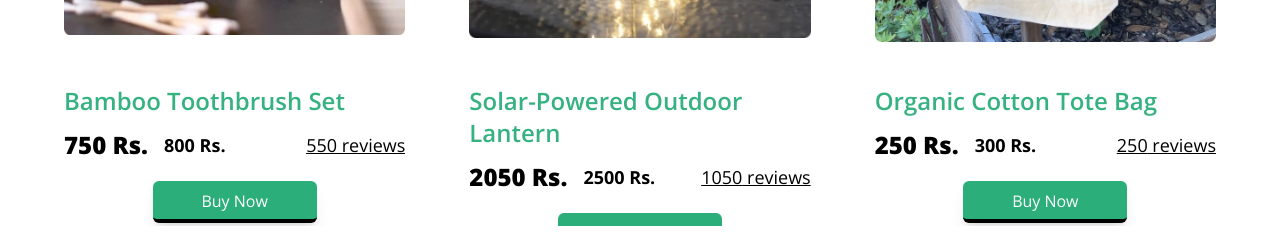
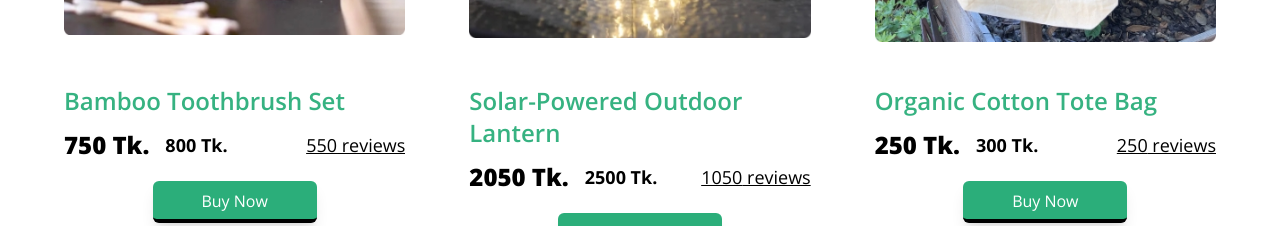
Before and after one commit to abdullahalrakib727/eco-life-web-app, a React (Vite) app in the folder client/: page / in a window 1280 px wide. Shown: the part 2140-2383 px from the top of the page. Built offline with nearby package versions, Linux system fonts and the light colour scheme; no server answers.

Commit message:
Update currency display in FeaturedProducts component

```diff
--- a/client/src/components/Home/Featured/FeaturedProducts.tsx
+++ b/client/src/components/Home/Featured/FeaturedProducts.tsx
@@ -43,10 +43,10 @@ const FeaturedProducts: FC = (): JSX.Element => {
             <div className="flex justify-between mt-3 items-center">
               <div className="flex gap-2 lg:gap-4 items-center">
                 <p className=" text-lg lg:text-2xl font-extrabold">
-                  {product.discountedPrice} Rs.
+                  {product.discountedPrice} Tk.
                 </p>
                 <p className="text-base lg:text-lg font-bold">
-                  {product.price} Rs.
+                  {product.price} Tk.
                 </p>
               </div>
               <a href="#" className="text-lg font-normal underline">
```
